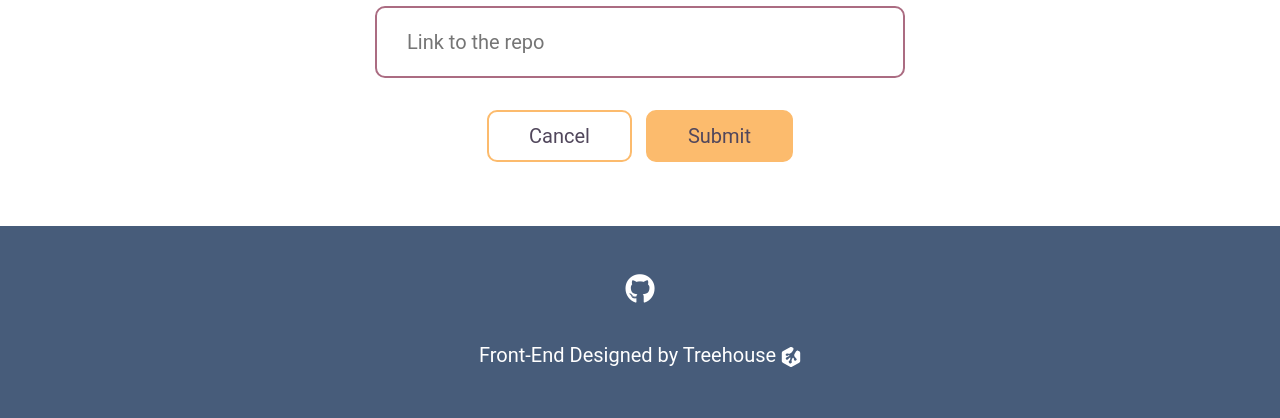
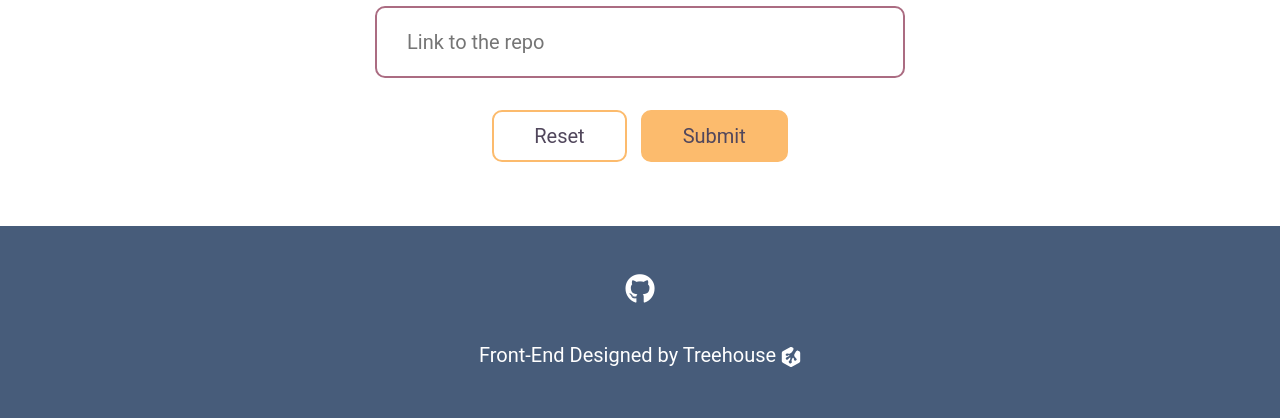
Before and after one commit to aaguil8a/project5, a Flask app: page /project/new in a window 1280 px wide. Shown: the part 1407-1825 px from the top of the page. Run offline with Flask 2, Linux system fonts and the light colour scheme; data comes from the database, SQL or seed files in the repository.

Commit message:
Changed cancel button: projectform

```diff
--- a/templates/projectform.html
+++ b/templates/projectform.html
@@ -22,7 +22,7 @@
                 <label for="github">GitHub Link</label>
                 <input type="url" name="github" id="github" placeholder="Link to the repo" required>
                 <div>
-                    <button type="reset">Cancel</button>
+                    <button type="reset">Reset</button>
                     <button type="submit">Submit</button>
                 </div>
             </form>
```
